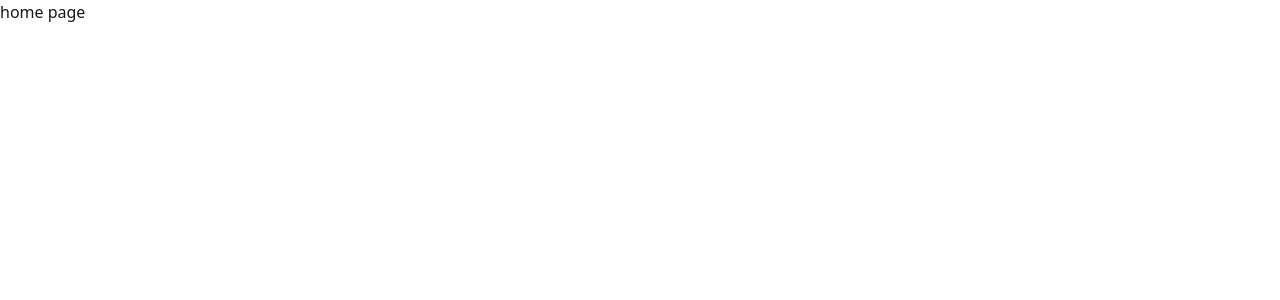
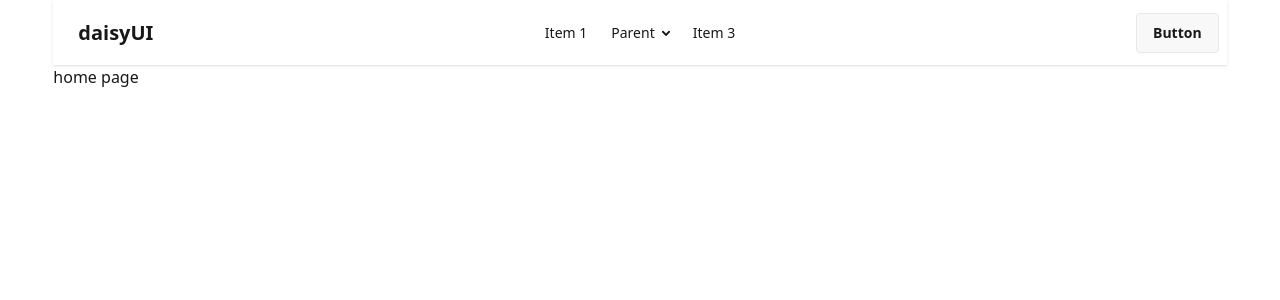
Before and after one commit to Dev-Maidul/Marathon-Management-client, a React (Vite) app: page / in a window 1280 px wide. Shown: the top 300 px of the page. Built offline with nearby package versions, Linux system fonts and the light colour scheme; no server answers.

Commit message:
Navbar and firebase setup

```diff
--- a/package.json
+++ b/package.json
@@ -12,6 +12,7 @@
   "dependencies": {
     "@tailwindcss/vite": "^4.1.8",
     "daisyui": "^5.0.43",
+    "firebase": "^11.8.1",
     "react": "^19.1.0",
     "react-dom": "^19.1.0",
     "react-router": "^7.6.2",
--- /dev/null
+++ b/src/Context/AuthProvider.jsx
@@ -0,0 +1,105 @@
+import React, { createContext, useEffect, useState } from 'react';
+import { GoogleAuthProvider, sendPasswordResetEmail } from "firebase/auth";
+import { app } from '../firebase/firebase.init';
+
+import { createUserWithEmailAndPassword, getAuth, onAuthStateChanged, signInWithEmailAndPassword, signInWithPopup, signOut, updateProfile } from 'firebase/auth';
+
+
+export const AuthContext = createContext();
+
+
+const auth = getAuth(app);
+
+const AuthProvider = ({ children }) => {
+  const [user, setUser] = useState(null);
+  const [loading, setLoading] = useState(true);
+
+  // Create User function
+  const CreateUser = (email, password) => {
+    setLoading(true);
+    return createUserWithEmailAndPassword(auth, email, password);
+  };
+
+  // Sign in user Function with email and password
+  const signIn = (email, password) => {
+    setLoading(true);
+    return signInWithEmailAndPassword(auth, email, password);
+  };
+
+  // Update user profile
+  const updateUser = (updatedUser) => {
+    return updateProfile(auth.currentUser, updatedUser);
+  };
+
+  // Signin with google functionality
+
+  const googleSignIn = () => {
+
+    const provider = new GoogleAuthProvider();
+
+    return signInWithPopup(auth, provider)
+
+  };
+  // Update user profile
+  const updateUserProfile=(name,photo)=>{
+    updateProfile(auth.currentUser, {
+      displayName: name, photoURL: photo
+    }).then(() => {
+      alert("Profile Update Successfully");
+    }).catch((error) => {
+    console.log(error);
+    });
+  }
+  // Reset user password
+  const resetUserPassword=(email)=>{
+   return sendPasswordResetEmail(auth,email)
+    .then((result)=>{
+      console.log(result)
+      alert("A password reset link has been sent to your email")
+
+    }).catch((error)=>{
+      console.log(error);
+    })
+  }
+
+  const logOut = () => {
+    return signOut(auth);
+  };
+
+
+  useEffect(() => {
+    const unsubscribe = onAuthStateChanged(auth, (currentUser) => {
+      setUser(currentUser);
+      setLoading(false);
+    });
+
+
+    return () => {
+      unsubscribe();
+    };
+  }, []);
+
+
+  const authData = {
+    user,
+    setUser,
+    CreateUser,
+    logOut,
+    signIn,
+    loading,
+    setLoading,
+    updateUser,
+    googleSignIn,
+    updateUserProfile,
+    resetUserPassword
+  };
+
+
+  return (
+    <AuthContext.Provider value={authData}>
+      {children}
+    </AuthContext.Provider>
+  );
+};
+
+export default AuthProvider;
--- /dev/null
+++ b/src/Context/PrivateRoute.jsx
@@ -0,0 +1,19 @@
+import React, { use } from 'react';
+import { AuthContext } from './AuthProvider';
+import { Navigate, useLocation } from 'react-router';
+import Spinner from '../Components/Spinner';
+
+
+const PrivateRoute = ({children}) => {
+    const {user,loading}=use(AuthContext);
+
+  const location=useLocation();
+  // console.log(location);
+
+    if(loading) return <Spinner></Spinner>
+  if(user && user.email) return children;
+  return <Navigate to='/login' state={{ from: location }} />;
+//   return <Navigate state={location.pathname} to='/signin'></Navigate>
+};
+
+export default PrivateRoute;
--- /dev/null
+++ b/src/Layouts/Root.jsx
@@ -0,0 +1,14 @@
+import React from 'react';
+import Navbar from '../components/Navbar';
+import { Outlet } from 'react-router';
+
+const Root = () => {
+    return (
+        <div className='w-11/12 mx-auto'>
+            <Navbar></Navbar>
+            <Outlet></Outlet>
+        </div>
+    );
+};
+
+export default Root;
--- a/src/Routes/Routes.jsx
+++ b/src/Routes/Routes.jsx
@@ -2,12 +2,13 @@ import {
   createBrowserRouter,
 } from "react-router";
 import Home from "../Pages/Home/Home";
+import Root from "../Layouts/Root";
 
 
 export const router = createBrowserRouter([
   {
     path: "/",
-    Component:Home,
+    Component:Root,
     children:[
         {
             index:true,
--- /dev/null
+++ b/src/components/Navbar.jsx
@@ -0,0 +1,49 @@
+import React from 'react';
+
+const Navbar = () => {
+    return (
+        <div className="navbar bg-base-100 shadow-sm">
+  <div className="navbar-start">
+    <div className="dropdown">
+      <div tabIndex={0} role="button" className="btn btn-ghost lg:hidden">
+        <svg xmlns="http://www.w3.org/2000/svg" className="h-5 w-5" fill="none" viewBox="0 0 24 24" stroke="currentColor"> <path strokeLinecap="round" strokeLinejoin="round" strokeWidth="2" d="M4 6h16M4 12h8m-8 6h16" /> </svg>
+      </div>
+      <ul
+        tabIndex={0}
+        className="menu menu-sm dropdown-content bg-base-100 rounded-box z-1 mt-3 w-52 p-2 shadow">
+        <li><a>Item 1</a></li>
+        <li>
+          <a>Parent</a>
+          <ul className="p-2">
+            <li><a>Submenu 1</a></li>
+            <li><a>Submenu 2</a></li>
+          </ul>
+        </li>
+        <li><a>Item 3</a></li>
+      </ul>
+    </div>
+    <a className="btn btn-ghost text-xl">daisyUI</a>
+  </div>
+  <div className="navbar-center hidden lg:flex">
+    <ul className="menu menu-horizontal px-1">
+      <li><a>Item 1</a></li>
+      <li>
+        <details>
+          <summary>Parent</summary>
+          <ul className="p-2">
+            <li><a>Submenu 1</a></li>
+            <li><a>Submenu 2</a></li>
+          </ul>
+        </details>
+      </li>
+      <li><a>Item 3</a></li>
+    </ul>
+  </div>
+  <div className="navbar-end">
+    <a className="btn">Button</a>
+  </div>
+</div>
+    );
+};
+
+export default Navbar;
--- /dev/null
+++ b/src/firebase/firebase.init.js
@@ -0,0 +1,14 @@
+import { initializeApp } from "firebase/app";
+
+// Firebase config from environment variables
+const firebaseConfig = {
+  apiKey: import.meta.env.VITE_apiKey,
+  authDomain: import.meta.env.VITE_authDomain,
+  projectId: import.meta.env.VITE_projectId,
+  storageBucket: import.meta.env.VITE_storageBucket,
+  messagingSenderId: import.meta.env.VITE_messagingSenderId,
+  appId: import.meta.env.VITE_appId,
+};
+
+// Initialize Firebase
+export const app = initializeApp(firebaseConfig);
```
Also changed, not shown: src/main.jsx (+13 -10 lines), 1 other file (tests, documents, lock files or other folders).
